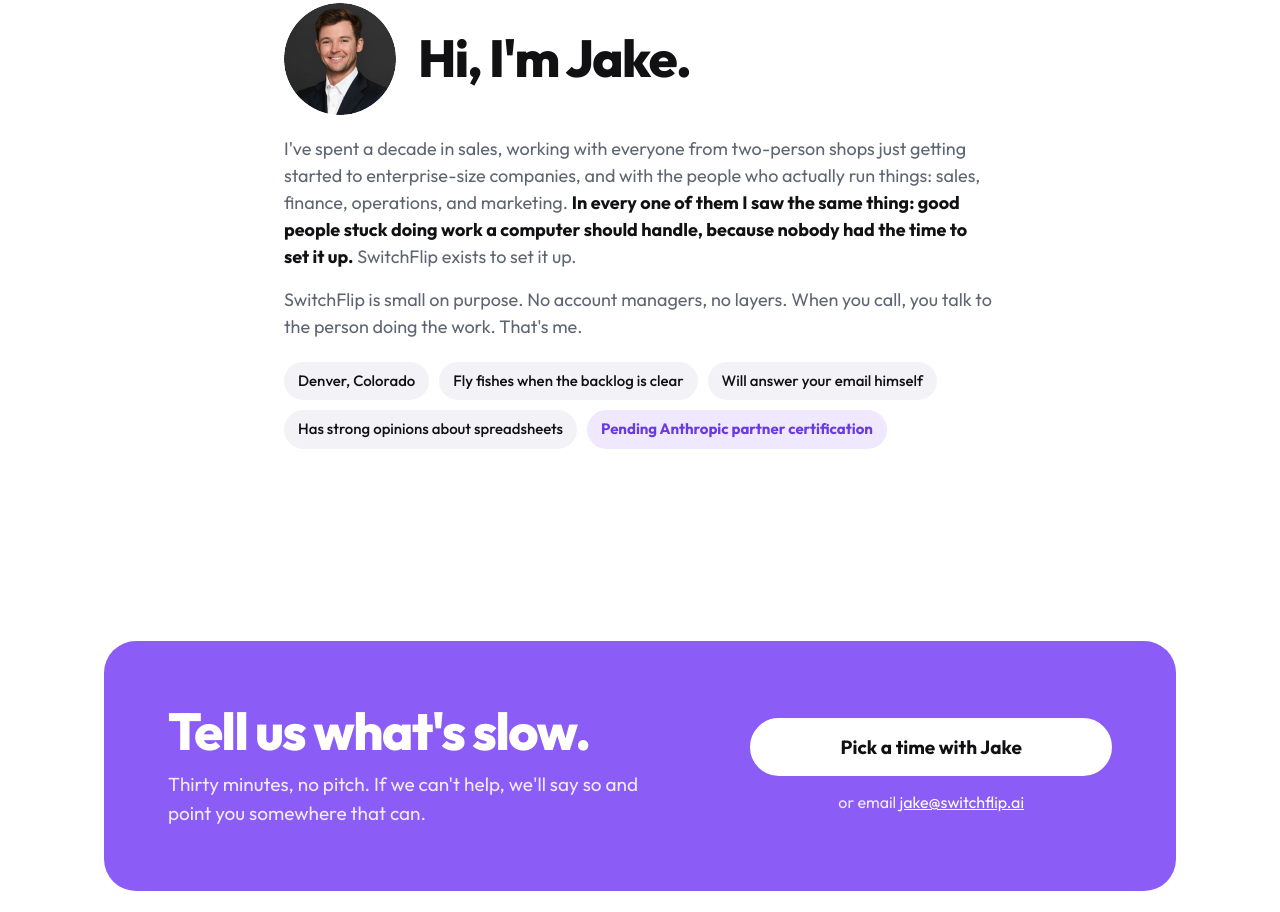
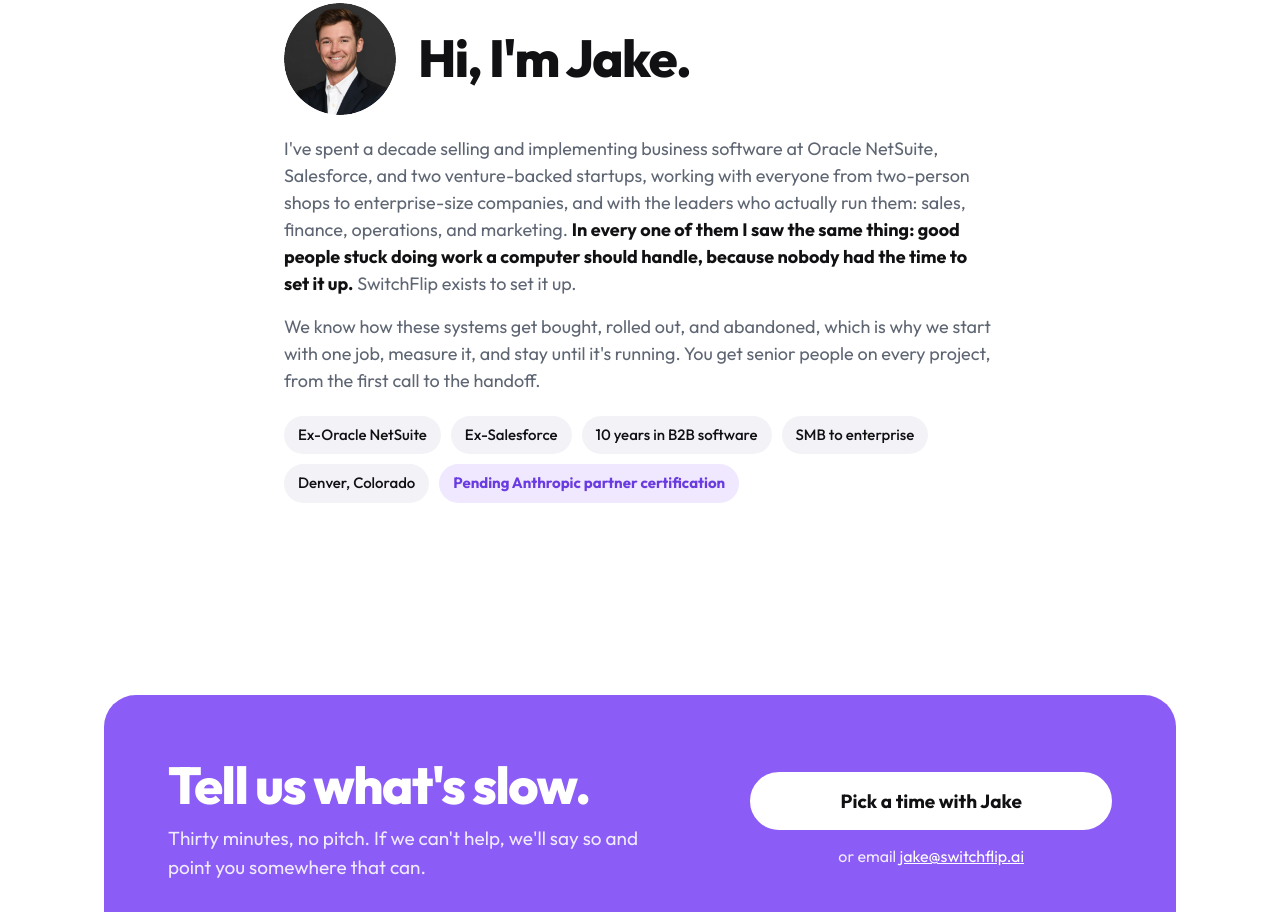
Before and after one commit to jakeryannelson/SwitchFlip, a plain HTML site: page index.html in a window 1280 px wide. Shown: the part 4053-4965 px from the top of the page. Drawn offline with Linux system fonts and the light colour scheme.

Commit message:
About section: lead with experience and credibility
Co-Authored-By: Claude Opus 5.5 <noreply@anthropic.com>
Claude-Session: https://claude.ai/code/session_01GPGXU23HoGrfKwn2HH6qw8

```diff
--- a/index.html
+++ b/index.html
@@ -302,13 +302,14 @@ footer .logo .mark{height:28px} footer .logo .wordmark{height:17px}
     <img class="portrait" src="jake.png" alt="Jake Nelson" width="112" height="112">
     <h2>Hi, I'm Jake.</h2>
   </div>
-  <p>I've spent a decade in sales, working with everyone from two-person shops just getting started to enterprise-size companies, and with the people who actually run things: sales, finance, operations, and marketing. <strong>In every one of them I saw the same thing: good people stuck doing work a computer should handle, because nobody had the time to set it up.</strong> SwitchFlip exists to set it up.</p>
-  <p>SwitchFlip is small on purpose. No account managers, no layers. When you call, you talk to the person doing the work. That's me.</p>
+  <p>I've spent a decade selling and implementing business software at Oracle NetSuite, Salesforce, and two venture-backed startups, working with everyone from two-person shops to enterprise-size companies, and with the leaders who actually run them: sales, finance, operations, and marketing. <strong>In every one of them I saw the same thing: good people stuck doing work a computer should handle, because nobody had the time to set it up.</strong> SwitchFlip exists to set it up.</p>
+  <p>We know how these systems get bought, rolled out, and abandoned, which is why we start with one job, measure it, and stay until it's running. You get senior people on every project, from the first call to the handoff.</p>
   <div class="facts">
+    <span>Ex-Oracle NetSuite</span>
+    <span>Ex-Salesforce</span>
+    <span>10 years in B2B software</span>
+    <span>SMB to enterprise</span>
     <span>Denver, Colorado</span>
-    <span>Fly fishes when the backlog is clear</span>
-    <span>Will answer your email himself</span>
-    <span>Has strong opinions about spreadsheets</span>
     <span class="pending">Pending Anthropic partner certification</span>
   </div>
 </div></section>
```
